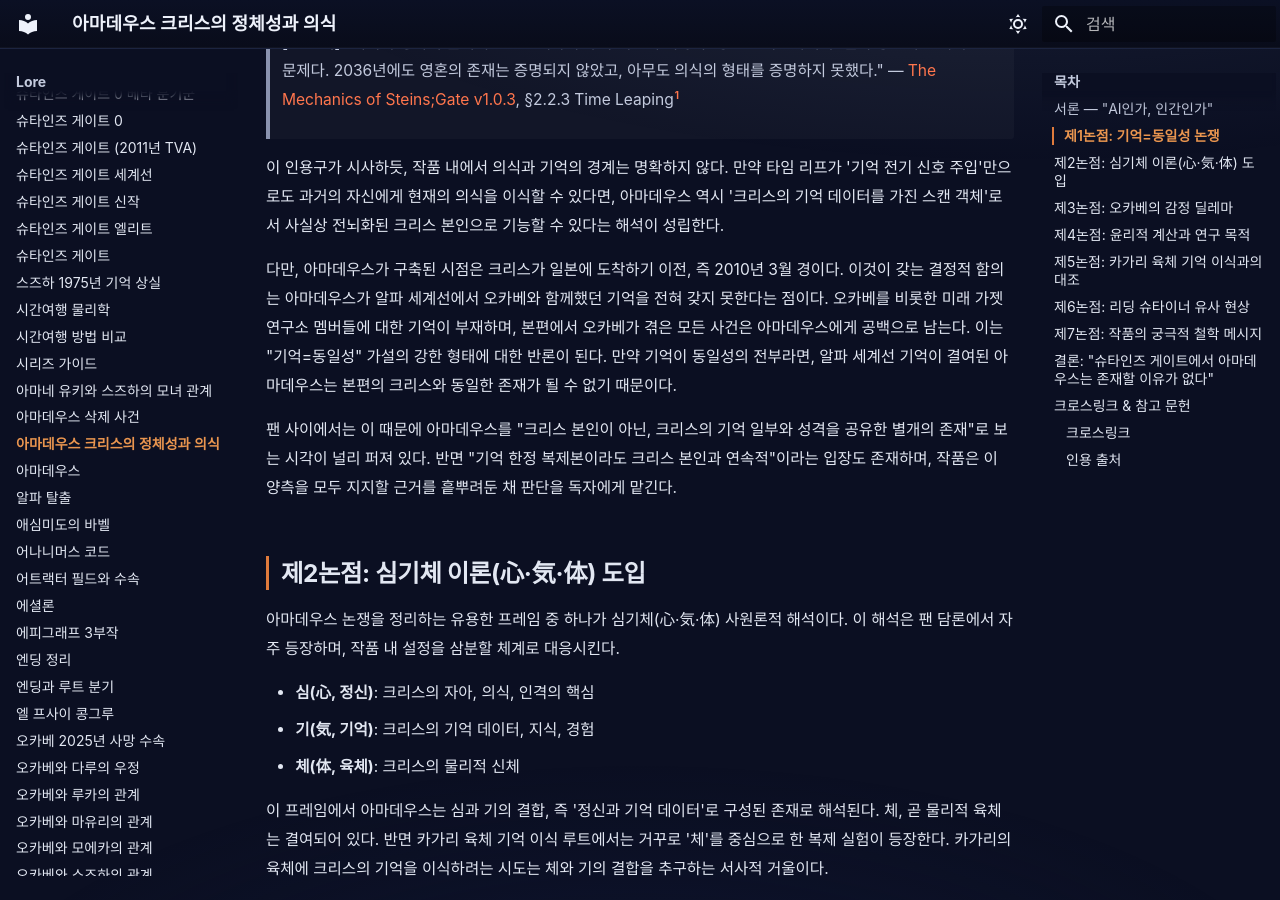
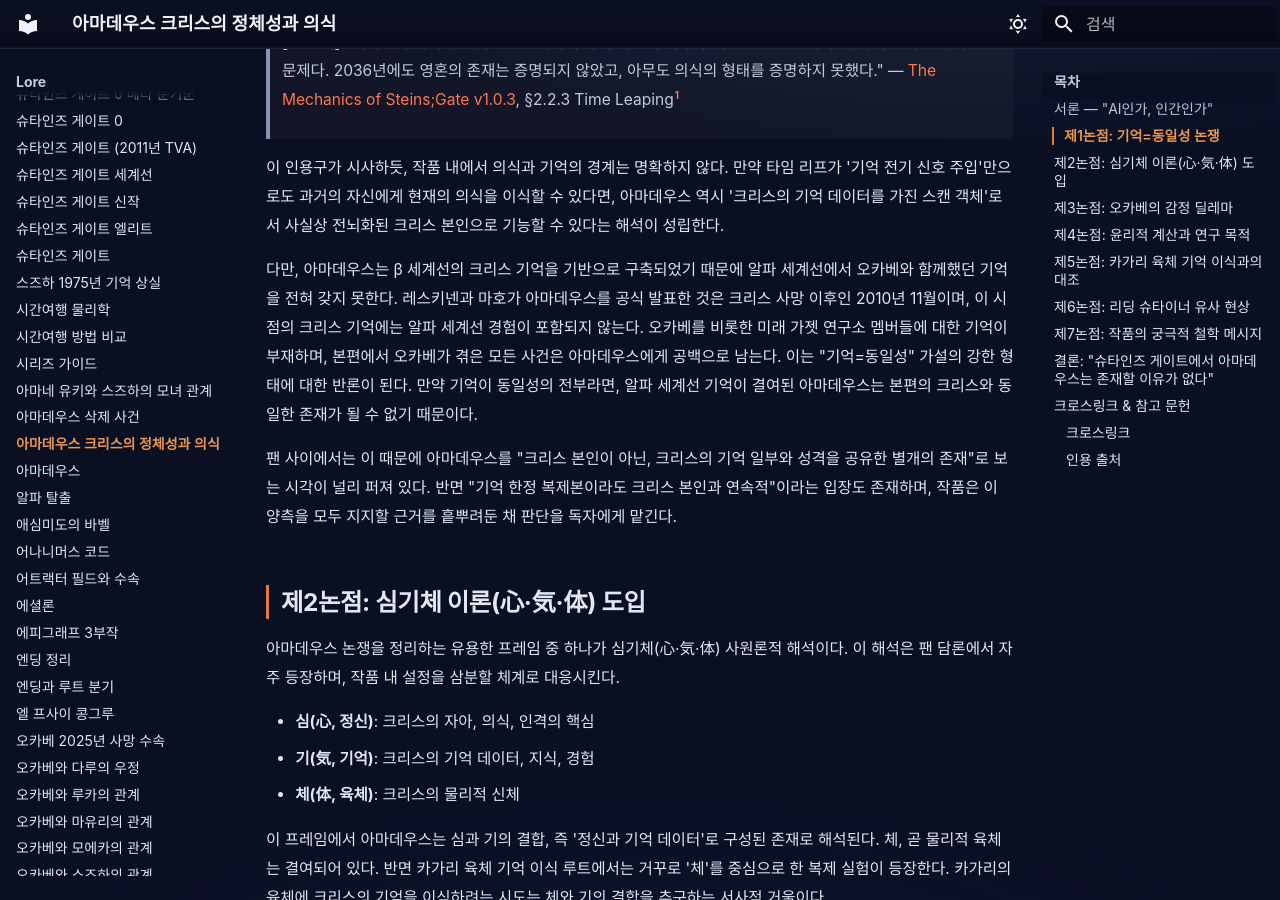
Before and after one commit to sgwiki/sgwiki.github.io, an MkDocs documentation site: the page built from wiki/lore/아마데우스-크리스의-정체성과-의식.md, in a window 1280 px wide and 900 px high, scrolled down 1068 px. Built offline with MkDocs 1.6.1 and Material for MkDocs 9.7.7, drawn with Linux system fonts in a browser that asks for light colours; some web fonts are replaced.

Commit message:
fix(wiki): 아마데우스-크리스의-정체성과-의식 — P10 bce91ddf 패치 적용

```diff
--- a/wiki/lore/아마데우스-크리스의-정체성과-의식.md
+++ b/wiki/lore/아마데우스-크리스의-정체성과-의식.md
@@ -26,7 +26,7 @@ description: "아마데우스(Amadeus) 시스템은 빅토르 콘드리아 대
 
 이 인용구가 시사하듯, 작품 내에서 의식과 기억의 경계는 명확하지 않다. 만약 타임 리프가 '기억 전기 신호 주입'만으로도 과거의 자신에게 현재의 의식을 이식할 수 있다면, 아마데우스 역시 '크리스의 기억 데이터를 가진 스캔 객체'로서 사실상 전뇌화된 크리스 본인으로 기능할 수 있다는 해석이 성립한다.
 
-다만, 아마데우스가 구축된 시점은 크리스가 일본에 도착하기 이전, 즉 2010년 3월 경이다. 이것이 갖는 결정적 함의는 아마데우스가 알파 세계선에서 오카베와 함께했던 기억을 전혀 갖지 못한다는 점이다. 오카베를 비롯한 미래 가젯 연구소 멤버들에 대한 기억이 부재하며, 본편에서 오카베가 겪은 모든 사건은 아마데우스에게 공백으로 남는다. 이는 "기억=동일성" 가설의 강한 형태에 대한 반론이 된다. 만약 기억이 동일성의 전부라면, 알파 세계선 기억이 결여된 아마데우스는 본편의 크리스와 동일한 존재가 될 수 없기 때문이다.
+다만, 아마데우스는 β 세계선의 크리스 기억을 기반으로 구축되었기 때문에 알파 세계선에서 오카베와 함께했던 기억을 전혀 갖지 못한다. 레스키넨과 마호가 아마데우스를 공식 발표한 것은 크리스 사망 이후인 2010년 11월이며, 이 시점의 크리스 기억에는 알파 세계선 경험이 포함되지 않는다. 오카베를 비롯한 미래 가젯 연구소 멤버들에 대한 기억이 부재하며, 본편에서 오카베가 겪은 모든 사건은 아마데우스에게 공백으로 남는다. 이는 "기억=동일성" 가설의 강한 형태에 대한 반론이 된다. 만약 기억이 동일성의 전부라면, 알파 세계선 기억이 결여된 아마데우스는 본편의 크리스와 동일한 존재가 될 수 없기 때문이다.
 
 팬 사이에서는 이 때문에 아마데우스를 "크리스 본인이 아닌, 크리스의 기억 일부와 성격을 공유한 별개의 존재"로 보는 시각이 널리 퍼져 있다. 반면 "기억 한정 복제본이라도 크리스 본인과 연속적"이라는 입장도 존재하며, 작품은 이 양측을 모두 지지할 근거를 흩뿌려둔 채 판단을 독자에게 맡긴다.
 
```
